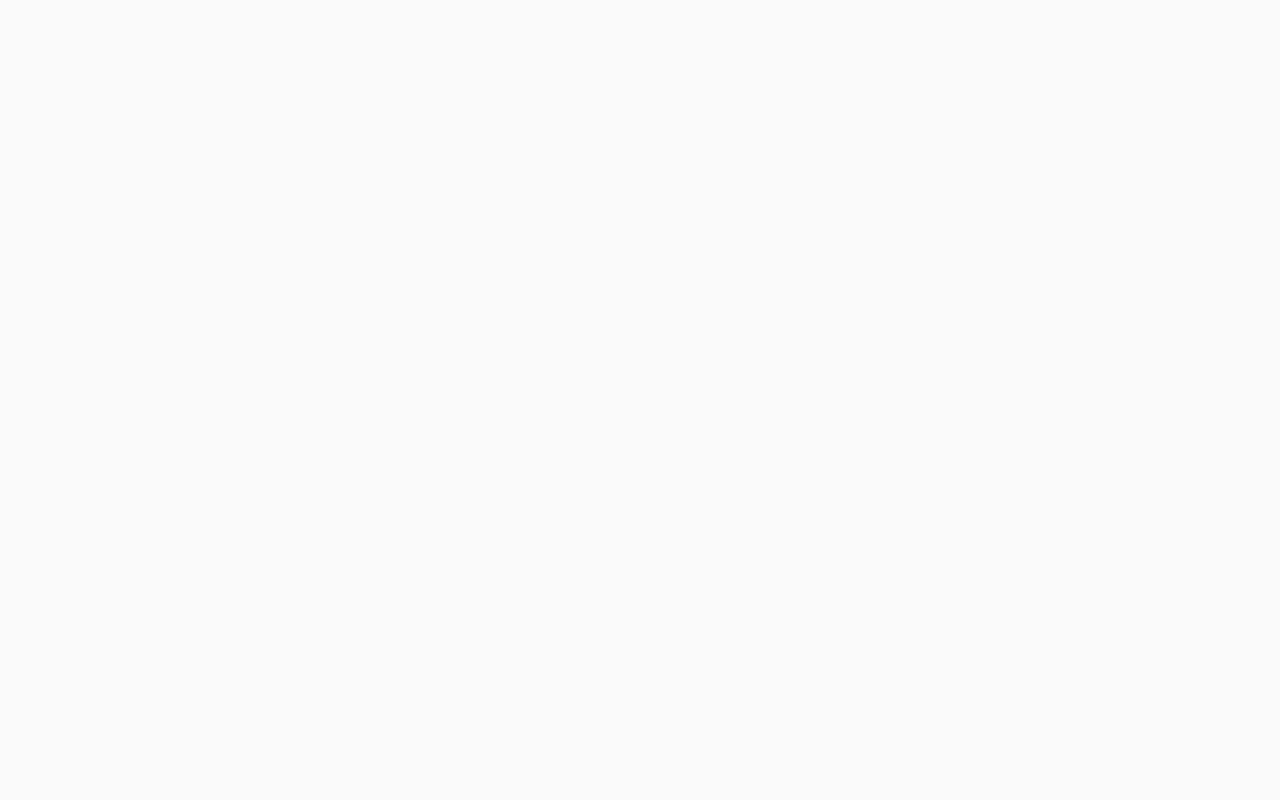
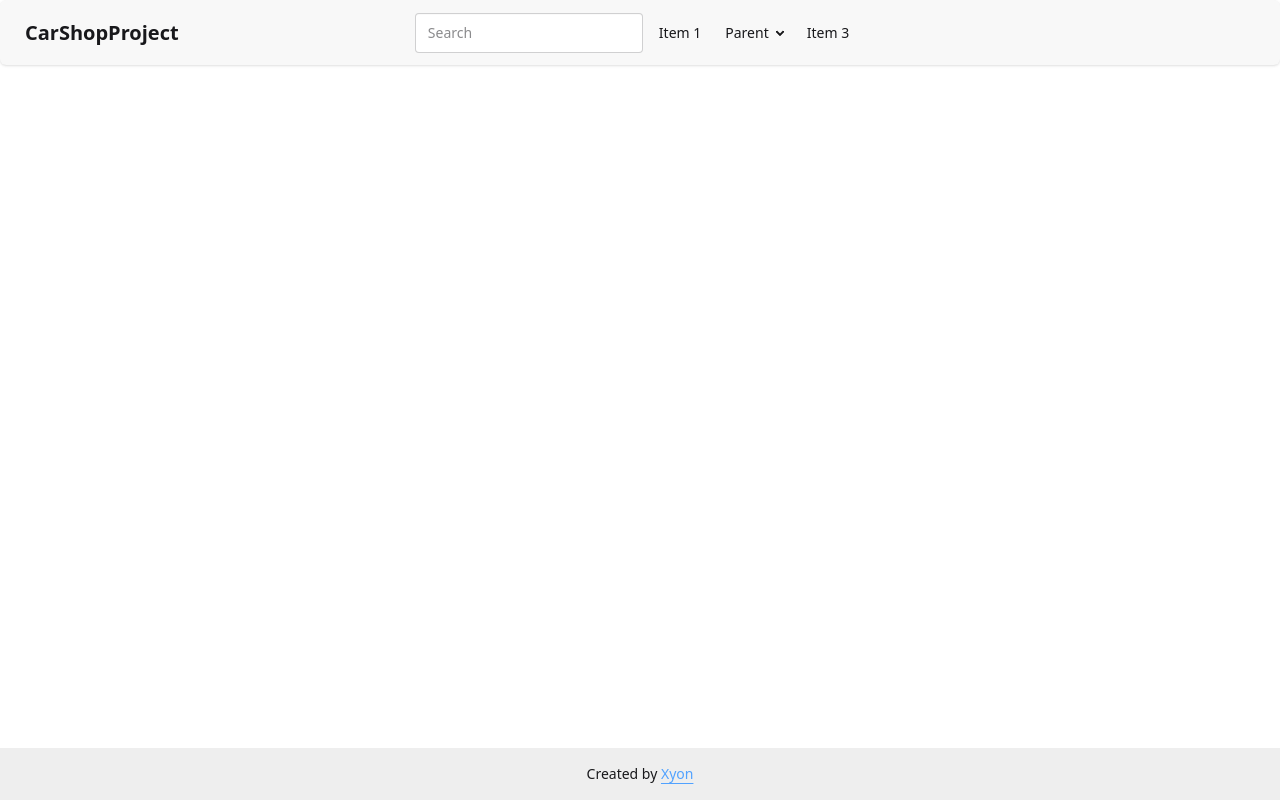
Before and after one commit to Xyonnn/MiniShopPortfolio, a Next.js app: page / in a window 1280 px wide. Built offline with nearby package versions, Linux system fonts and the light colour scheme.

Commit message:
Created Navbar, Main Container and Footer using DaisyUI (It will be changed later

```diff
--- /dev/null
+++ b/app/components/footer.tsx
@@ -0,0 +1,11 @@
+export default function Footer(){
+    return(
+        <>
+            <footer className="footer sm:footer-horizontal footer-center bg-base-300 text-base-content p-4">
+                <aside>
+                    <p>Created by <a href="https://github.com/Xyonnn" target="_blank" rel="noopener noreferrer" className="text-blue-400 hover:text-blue-300 underline underline-offset-4 transition-colors duration-200 font-medium">Xyon</a></p>
+                </aside>
+            </footer>
+        </>
+    )
+}
--- /dev/null
+++ b/app/components/navbar.tsx
@@ -0,0 +1,50 @@
+export default function Navbar(){
+    return(
+        <div className="max-lg:collapse bg-base-200 lg:mb-48 shadow-sm w-full rounded-md">
+        <input id="navbar-1-toggle" className="peer hidden" type="checkbox" />
+        <label htmlFor="navbar-1-toggle" className="fixed inset-0 hidden max-lg:peer-checked:block"></label>
+            <div className="collapse-title navbar">
+                <div className="navbar-start">
+                <label htmlFor="navbar-1-toggle" className="btn btn-ghost lg:hidden">
+                    <svg xmlns="http://www.w3.org/2000/svg" className="h-5 w-5" fill="none" viewBox="0 0 24 24" stroke="currentColor"><path strokeLinecap="round" strokeLinejoin="round" strokeWidth="2" d="M4 6h16M4 12h8m-8 6h16" /></svg>
+                </label>
+                    <button className="btn btn-ghost text-xl">CarShopProject</button>
+                </div>
+                <div className="navbar-center hidden lg:flex">
+                    { /* search bar ale zmienic na wiekszy */}
+                        <input type="text" placeholder="Search" className="input input-bordered w-64 lg:w-auto" />
+                    <ul className="menu menu-horizontal px-1">
+                        <li><button>Item 1</button></li>
+                        <li>
+                        <details>
+                            <summary>Parent</summary>
+                            <ul className="p-2 bg-base-100 w-40 z-1">
+                            <li><button>Submenu 1</button></li>
+                            <li><button>Submenu 2</button></li>
+                            </ul>
+                        </details>
+                        </li>
+                        <li><button>Item 3</button></li>
+                    </ul>
+                </div>
+                <div className="navbar-end">
+                    { /* user login i koszyk */}
+                </div>
+            </div>
+
+            <div className="collapse-content lg:hidden z-1">
+                <ul className="menu">
+                <li><button>Item 1</button></li>
+                <li>
+                    <button>Parent</button>
+                    <ul>
+                    <li><button>Submenu 1</button></li>
+                    <li><button>Submenu 2</button></li>
+                    </ul>
+                </li>
+                <li><button>Item 3</button></li>
+                </ul>
+            </div>
+        </div>
+    )
+}
--- a/app/page.tsx
+++ b/app/page.tsx
@@ -1,9 +1,16 @@
-import Image from "next/image";
-import Test from "./test";
+import Navbar from "./components/navbar";
+import Footer from "./components/footer";
 
 export default function Home() {
   return (
-    <div className="flex flex-col flex-1 items-center justify-center bg-zinc-50 font-sans dark:bg-black">
+     <div className="min-h-screen flex flex-col">
+      <Navbar></Navbar>
+
+      <main className="flex-1 max-w-7xl mx-auto w-full px-6 py-8">
+
+      </main>
+
+      <Footer></Footer>
     </div>
   );
 }
--- a/app/test.tsx
+++ /dev/null
@@ -1,7 +0,0 @@
-export default function Test() {
-    return(
-        <>
-            <button className="btn btn-info">Info</button>
-        </>
-    );
-}
--- a/package.json
+++ b/package.json
@@ -11,6 +11,7 @@
   "dependencies": {
     "daisyui": "^5.5.19",
     "firebase": "^12.12.1",
+    "lucide-react": "^1.14.0",
     "mongoose": "^9.6.0",
     "next": "^16.2.4",
     "react": "19.2.4",
```
Also changed, not shown: 1 other file (tests, documents, lock files or other folders).
